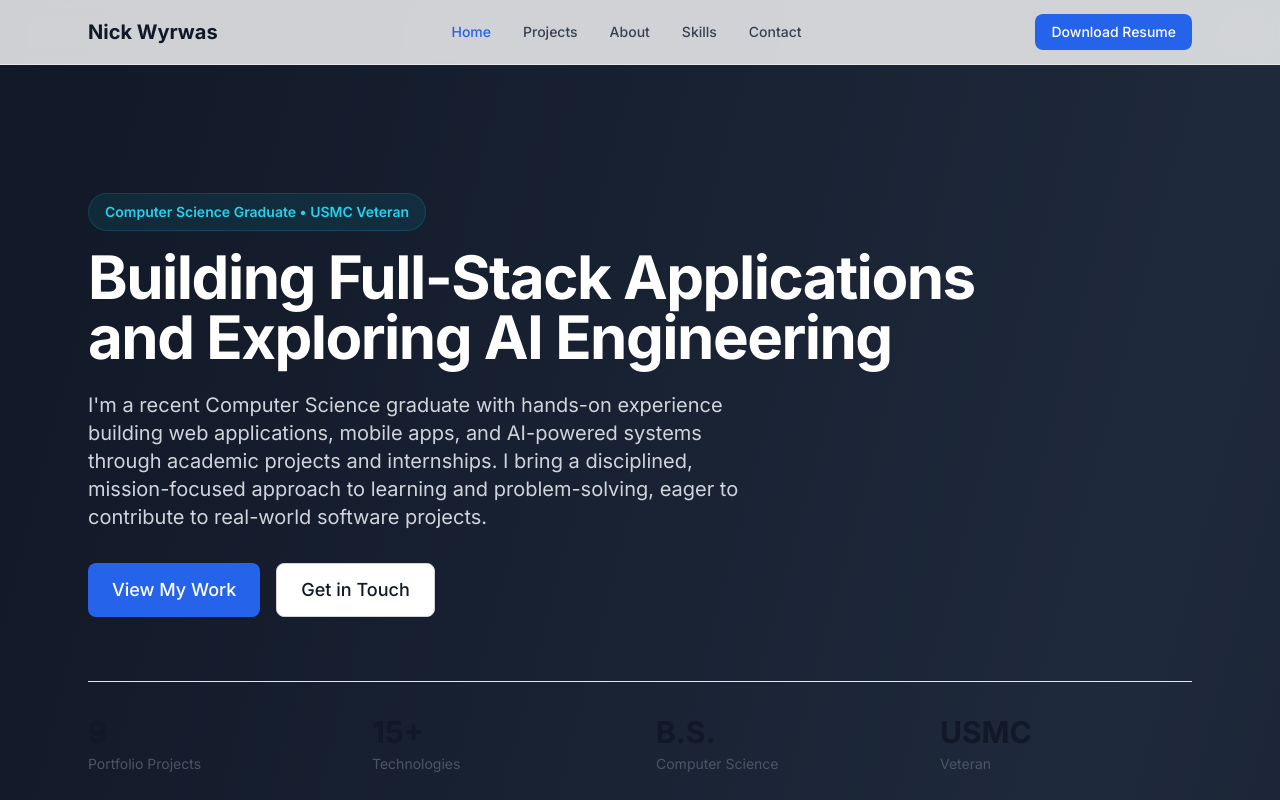
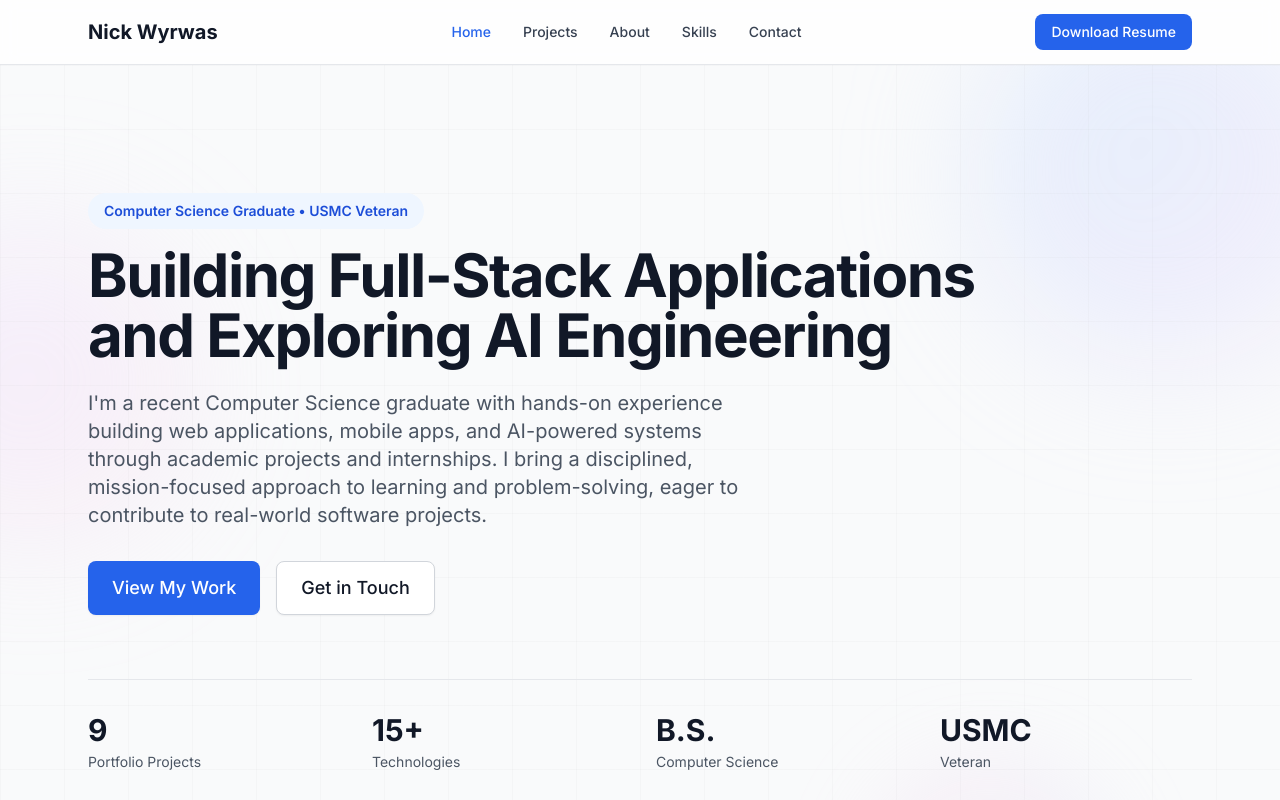
Before and after one commit to nwyrwas/Portfolio, a Next.js app: page / in a window 1280 px wide. Shown: the top 800 px of the page. Built offline with nearby package versions, Linux system fonts and the light colour scheme.

Commit message:
background changes

```diff
--- a/app/layout.tsx
+++ b/app/layout.tsx
@@ -65,7 +65,7 @@ export default function RootLayout({
 }>) {
   return (
     <html lang="en" className={inter.variable}>
-      <body className="font-sans bg-gradient-to-br from-gray-900 via-slate-800 to-gray-900 text-white">
+      <body className="font-sans bg-gray-50 text-gray-900">
         <Navigation />
         <main>{children}</main>
         <Footer />
--- a/app/page.tsx
+++ b/app/page.tsx
@@ -10,15 +10,30 @@ export default function Home() {
   return (
     <>
       {/* Hero Section */}
-      <Section background="none" className="pt-20 md:pt-32">
-        <div className="max-w-4xl">
-          <div className="inline-block mb-4 px-4 py-2 bg-cyan-500/10 text-cyan-400 border border-cyan-500/20 rounded-full text-sm font-semibold">
+      <Section background="none" className="pt-20 md:pt-32 relative overflow-hidden">
+        {/* Subtle Geometric Shapes Background */}
+        <div className="absolute inset-0 -z-10 overflow-hidden">
+          {/* Large blue orb - top right */}
+          <div className="absolute -top-20 -right-20 w-96 h-96 bg-gradient-to-br from-blue-200/40 to-purple-200/30 rounded-full blur-3xl"></div>
+
+          {/* Medium purple orb - left */}
+          <div className="absolute top-40 -left-32 w-80 h-80 bg-gradient-to-br from-purple-200/30 to-pink-200/25 rounded-full blur-3xl"></div>
+
+          {/* Small pink accent - bottom right */}
+          <div className="absolute bottom-20 right-40 w-64 h-64 bg-gradient-to-br from-pink-200/25 to-blue-200/20 rounded-full blur-2xl"></div>
+
+          {/* Subtle grid pattern overlay */}
+          <div className="absolute inset-0 bg-[linear-gradient(to_right,#8080800a_1px,transparent_1px),linear-gradient(to_bottom,#8080800a_1px,transparent_1px)] bg-[size:64px_64px]"></div>
+        </div>
+
+        <div className="max-w-4xl relative z-10">
+          <div className="inline-block mb-4 px-4 py-2 bg-primary-50 text-primary-700 rounded-full text-sm font-semibold">
             Computer Science Graduate • USMC Veteran
           </div>
-          <h1 className="heading-1 mb-6 text-white">
+          <h1 className="heading-1 mb-6">
             Building Full-Stack Applications and Exploring AI Engineering
           </h1>
-          <p className="body-large mb-8 max-w-2xl text-gray-300">
+          <p className="body-large mb-8 max-w-2xl">
             I'm a recent Computer Science graduate with hands-on experience building web applications, mobile apps, and AI-powered systems through academic projects and internships. I bring a disciplined, mission-focused approach to learning and problem-solving, eager to contribute to real-world software projects.
           </p>
           <div className="flex flex-wrap gap-4">
```
Also changed, not shown: 1 other file (tests, documents, lock files or other folders).
